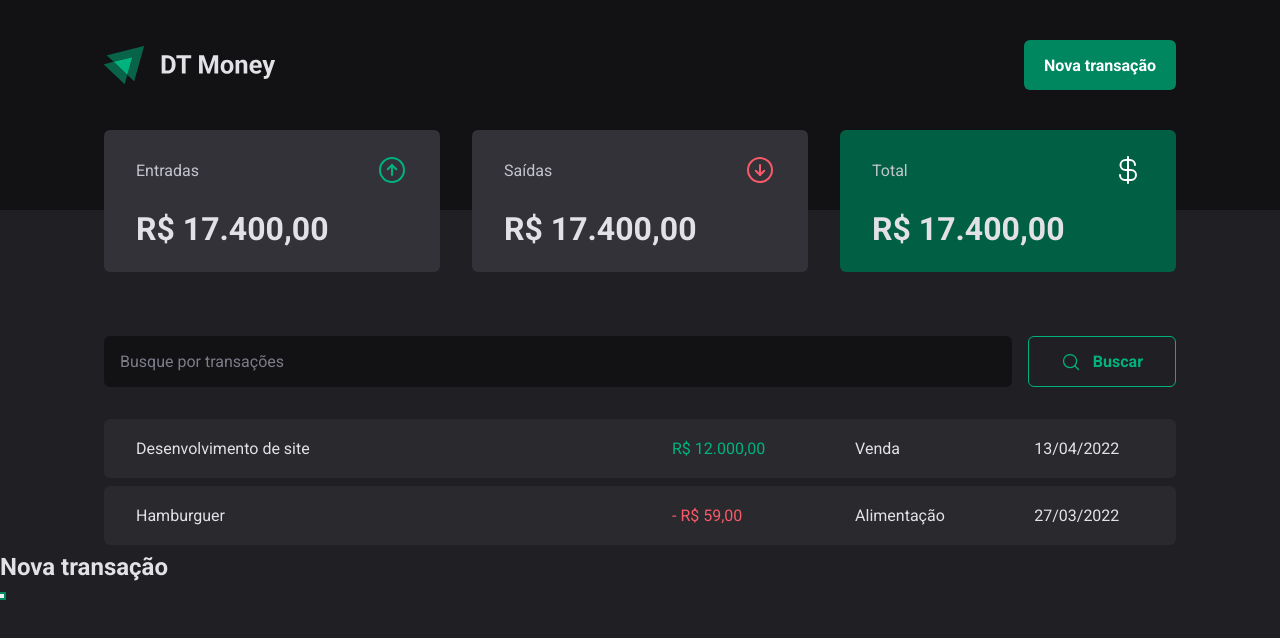
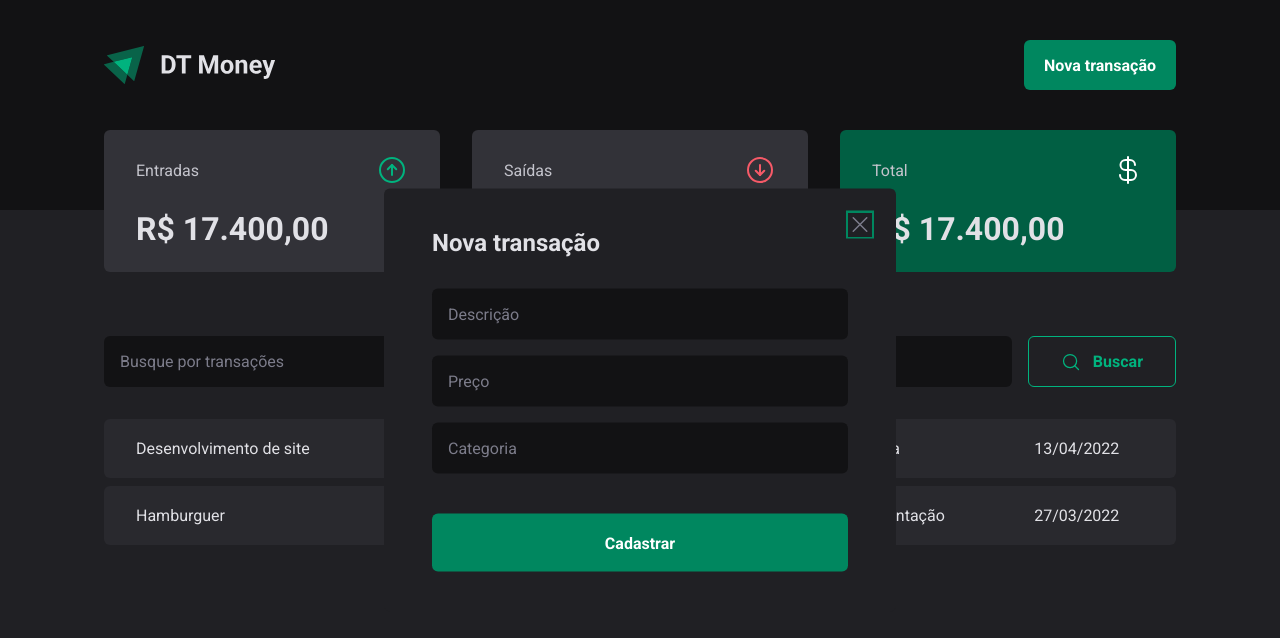
Before and after one commit to felipeslopes2010/dt-money, a React (Vite) app: page / in a window 1280 px wide. Both pictures are taken after a click on the button "Nova transação". Shown: the top 638 px of the page. Built offline with nearby package versions, Linux system fonts and the light colour scheme.

Commit message:
Add: Create Styled Structure of New Transaction Modal

```diff
--- a/src/components/Header/index.tsx
+++ b/src/components/Header/index.tsx
@@ -1,9 +1,9 @@
 import * as Dialog from "@radix-ui/react-dialog";
 
 import logoImg from "../../assets/logo.svg"
+import { NewTransactionModal } from "../NewTransactionModal/index.tsx";
+
 import { HeaderContainer, HeaderContent, NewTransactionButton } from "./styles.ts";
-
-import "./styles.ts";
 
 export function Header() {
     return (
@@ -16,17 +16,9 @@
                         <NewTransactionButton>Nova transação</NewTransactionButton>
                     </Dialog.DialogTrigger>
 
-                    <Dialog.Portal>
-                        <Dialog.Overlay />
-
-                        <Dialog.Content>
-                            <Dialog.Title>Nova transação</Dialog.Title>
-                            <Dialog.Close />
-                        </Dialog.Content>
-                    </Dialog.Portal>
+                    <NewTransactionModal />
                 </Dialog.Root>
             </HeaderContent>
         </HeaderContainer >
-
     )
 }
--- /dev/null
+++ b/src/components/NewTransactionModal/index.tsx
@@ -0,0 +1,30 @@
+import * as Dialog from "@radix-ui/react-dialog";
+import { X } from "phosphor-react";
+
+import { Overlay, Content, CloseButton } from "./styles";
+
+export function NewTransactionModal() {
+    return (
+        <Dialog.Portal>
+            <Overlay />
+
+            <Content>
+                <Dialog.Title>Nova transação</Dialog.Title>
+
+                <CloseButton>
+                    <X size={24} />
+                </CloseButton>
+
+                <form action="">
+                    <input type="text" placeholder="Descrição" required />
+                    <input type="number" placeholder="Preço" required />
+                    <input type="text" placeholder="Categoria" required />
+
+                    <button type="submit">
+                        Cadastrar
+                    </button>
+                </form>
+            </Content>
+        </Dialog.Portal>
+    )
+}
--- /dev/null
+++ b/src/components/NewTransactionModal/styles.ts
@@ -0,0 +1,83 @@
+import styled from "styled-components";
+import * as Dialog from "@radix-ui/react-dialog";
+
+export const Overlay = styled(Dialog.Overlay)`
+    position: fixed;
+    inset: 0;
+
+    width: 100vw;
+    height: 100vh;
+
+    background: var(0, 0, 0, 0.75);
+`;
+
+export const Content = styled(Dialog.Content)`
+    position: fixed;
+
+    min-width: 32rem;
+    padding: 2.5rem 3rem;
+
+    top: 50%;
+    left: 50%;
+    transform: translate(-50%, -50%);
+
+    background: ${props => props.theme["gray-800"]};
+    border-radius: 6px;
+
+    form {
+        display: flex;
+        flex-direction: column;
+        gap: 1rem;
+
+        margin-top: 2rem;
+
+        input {
+            padding: 1rem;
+
+            border: 0;
+            border-radius: 6px;
+
+            background: ${props => props.theme["gray-900"]};
+            color: ${props => props.theme["gray-300"]};
+
+            &::placeholder {
+                color: ${props => props.theme["gray-500"]};
+            }
+        }
+
+        button[type="submit"] {
+            height: 58px;
+
+            margin-top: 1.5rem;
+            padding: 1rem 2rem;
+
+            border: 0;
+            border-radius: 6px;
+
+            font-weight: bold;
+            color: ${props => props.theme.white};
+            background: ${props => props.theme["green-500"]};
+
+            cursor: pointer;
+
+            &:hover {
+                background: ${props => props.theme["green-700"]};
+                transition: background-color 0.2s;
+            }
+        }
+    }
+`;
+
+    export const CloseButton = styled(Dialog.Close)`
+        position: absolute;
+        top: 1.5rem;
+        right: 1.5rem;
+
+        border: 0;
+        background: transparent;
+
+        line-height: 0;
+        color: ${props => props.theme["gray-500"]};
+
+        cursor: pointer;
+`;
```
